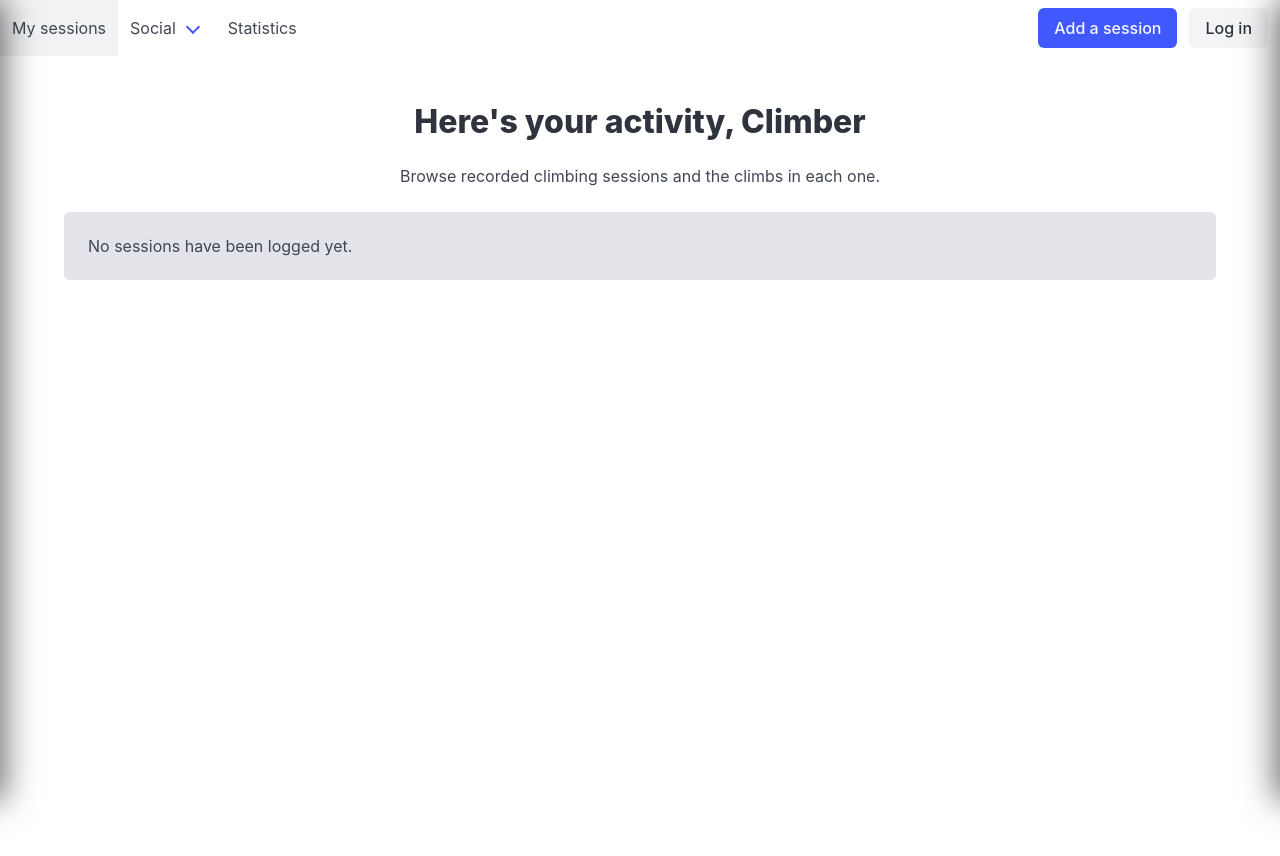
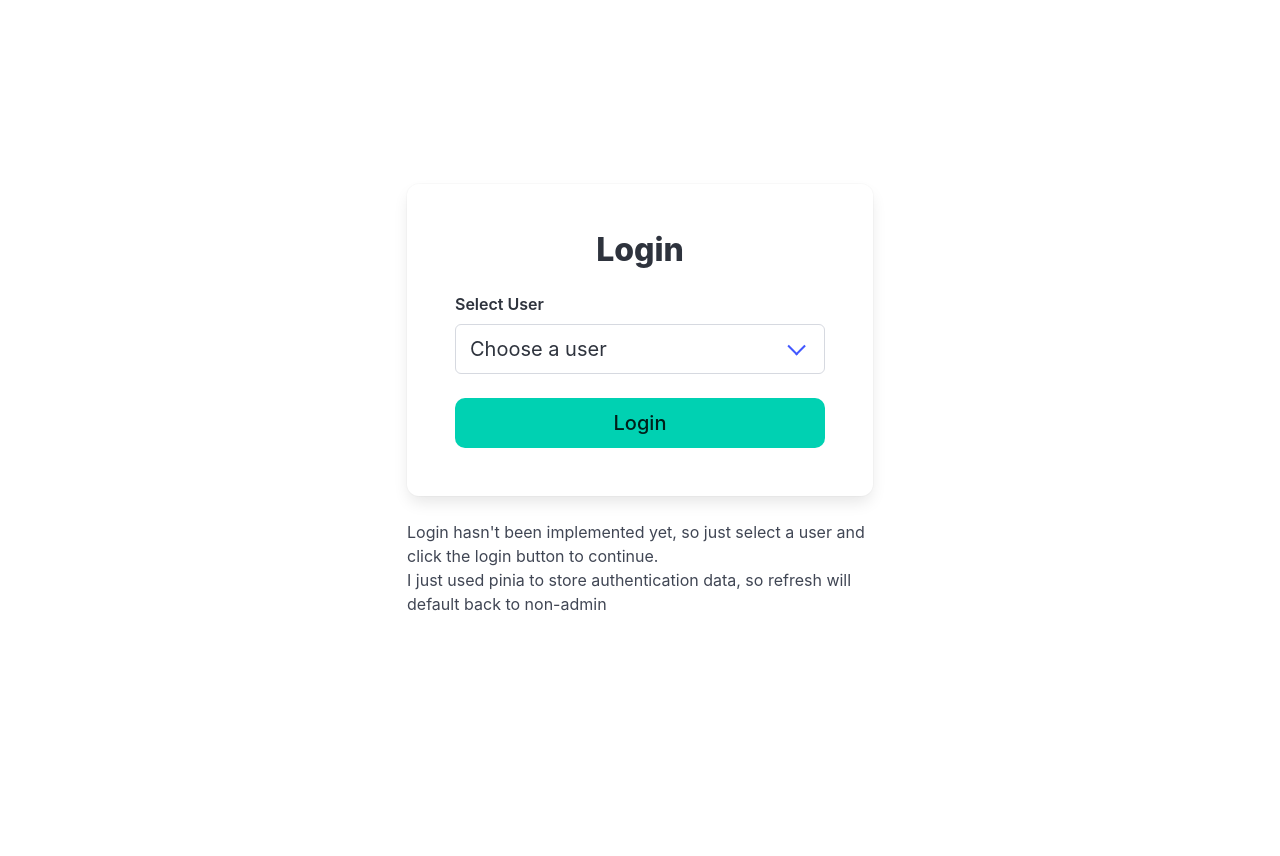
Before and after one commit to cnam04/Web-Server-Programming-Final-Project, a Vue app in the folder client/: page / in a window 1280 px wide. After the commit the page ends 800 px from the top, so only its background shows below. Built offline with nearby package versions, Linux system fonts and the light colour scheme.

Commit message:
finishing touches

```diff
--- a/client/src/components/editUserForm.vue
+++ b/client/src/components/editUserForm.vue
@@ -25,7 +25,7 @@
         id: props.currentId,
         username: props.currentUsername,
         email: props.currentEmail,
-        friendIds: [],
+        friendIds: props.currentFriendIds,
         imageLink: props.currentImageLink,
         isAdmin: props.currentIsAdmin,
     })
--- a/client/src/components/navbar.vue
+++ b/client/src/components/navbar.vue
@@ -46,11 +46,13 @@ const closeAllMenus = () => {
 <nav class="navbar" role="navigation" aria-label="main navigation">
   <div id="navbarBasicExample" class="navbar-menu" :class="{ 'is-active': isMenuOpen }">
     <div class="navbar-start">
-      <RouterLink to="/"class="navbar-item" @click="closeMenu">
+      <RouterLink to="/activity-feed" class="navbar-item" @click="closeMenu">
         My sessions
       </RouterLink>
 
-
+      <button class="navbar-item" @click="toggleStatisticsSidebar">
+        Statistics
+      </button>
       <div class="navbar-item has-dropdown is-hoverable" :class="{ 'is-active': isMoreOpen }">
         <a class="navbar-link">
           Social
@@ -66,9 +68,7 @@ const closeAllMenus = () => {
           </button>
         </div>
       </div>
-      <button class="navbar-item" @click="toggleStatisticsSidebar">
-        Statistics
-      </button>
+
       <div v-if="isAdmin" class="navbar-item has-dropdown is-hoverable" :class="{ 'is-active': isMoreOpen }">
         <a class="navbar-link">
           Admin
@@ -85,7 +85,7 @@ const closeAllMenus = () => {
       <div class="navbar-item">
         <div class="buttons">
           <addActivity> </addActivity>
-          <RouterLink to="/login" class="button is-light" @click="closeMenu">
+          <RouterLink to="/" class="button is-light" @click="closeMenu">
             Log in
           </RouterLink>
         </div>
--- a/client/src/router/index.ts
+++ b/client/src/router/index.ts
@@ -5,10 +5,10 @@ import LoginPage from '../views/LoginPage.vue'
 import { createWebHistory, createRouter } from 'vue-router'
 
 const routes = [
-  { path: '/',
+  { path: '/activity-feed',
     component: ActivityFeedPage
   },
-  { path: '/login',
+  { path: '/',
     component: LoginPage
   },
   { path: '/friend-activity',
@@ -35,7 +35,7 @@ router.beforeEach((to) => {
   const authStore = useAuthStore()
 
   if (to.path === '/admin' && !authStore.isAdmin) {
-    return '/login'
+    return '/'
   }
 })
 
--- a/client/src/views/AdminDashboardPage.vue
+++ b/client/src/views/AdminDashboardPage.vue
@@ -31,9 +31,10 @@ function handleAddSessionSaved() {
 
 function handleEditSessionSaved() {
   	isEditModalOpen.value = false
+	selectedUser.value = null
 }
 
-const selectedUser = ref<User | null>(null)
+let selectedUser = ref<User | null>(null)
 
 function openEditUserModal(user: User) {
   selectedUser.value = user
@@ -51,7 +52,7 @@ function closeEditUserModal() {
 	<Navbar></Navbar>
 	<section class="section">
 		<section class="section">
-			<div class="container">
+			<div class="container has-text-centered">
 				<h1 class="title is-1">Admin Dashboard</h1>
 				<p class="content">Add, remove, and edit users here.</p>
 			</div>
--- a/client/src/views/LoginPage.vue
+++ b/client/src/views/LoginPage.vue
@@ -18,7 +18,7 @@ function handleLogin(){
     if (authStore.isAdmin){
         router.push('/admin')
     }else{
-        router.push('/')
+        router.push('/activity-feed')
     }
 }
 
```
Also changed, not shown: 2 other files (tests, documents, lock files or other folders).
